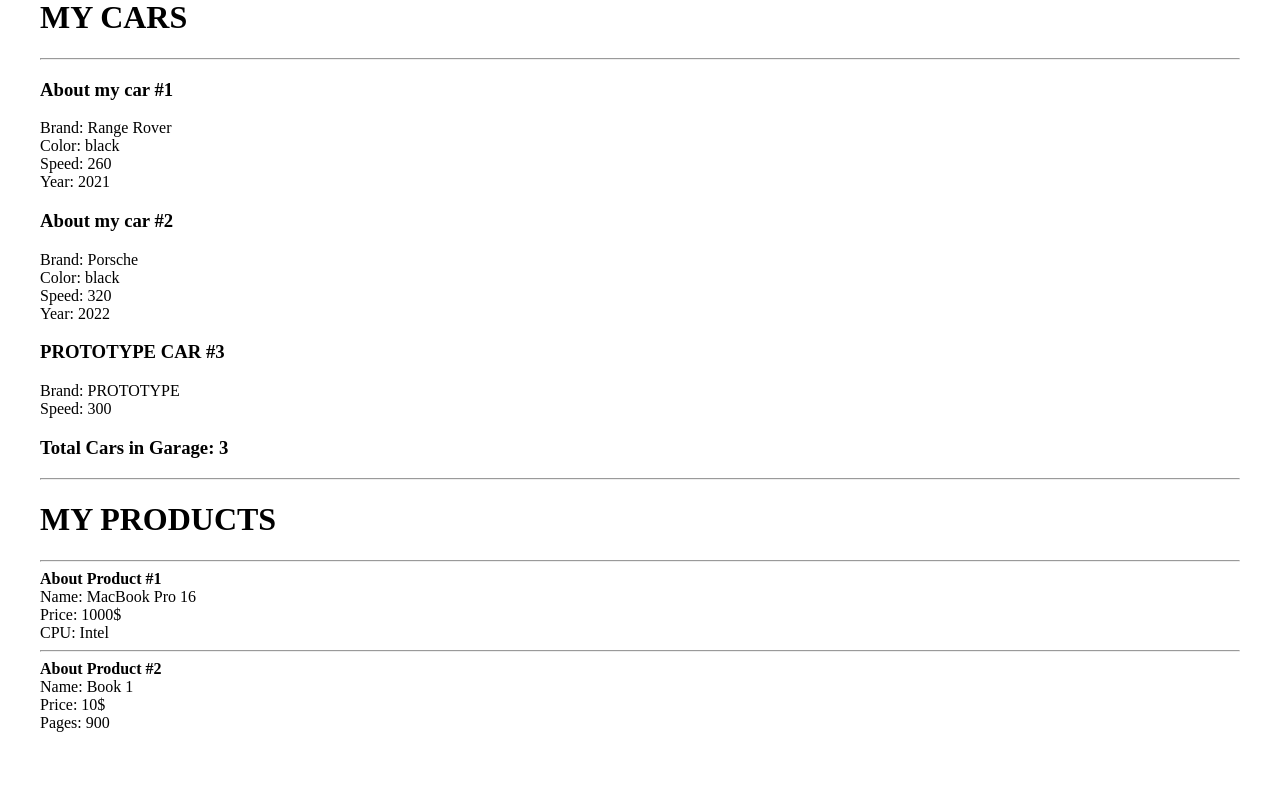
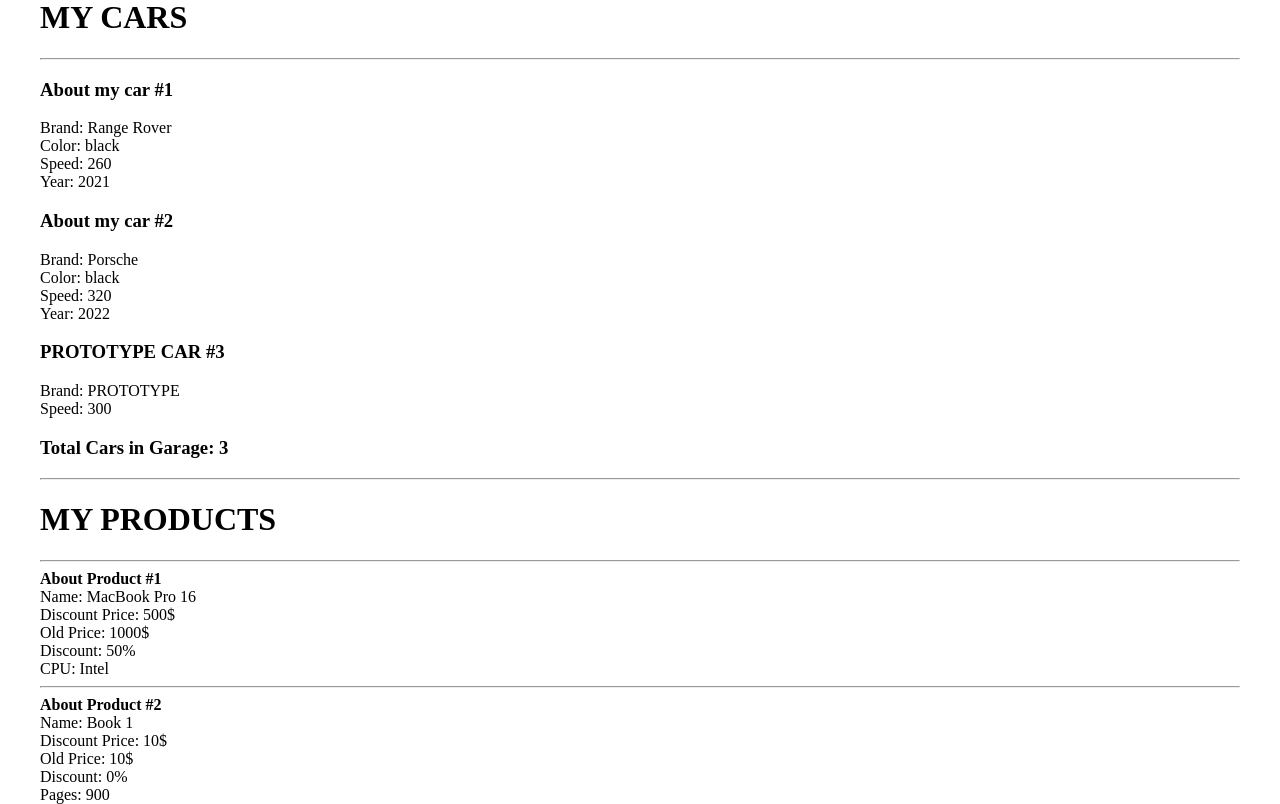
Before and after one commit to WEBSTUDIUS/PHP_OOP, a PHP site: page / in a window 1280 px wide. Shown: the part 22-826 px from the top of the page. Before the commit the page ends 754 px from the top, so only its background shows below. Run offline with PHP 8.4, Linux system fonts and the light colour scheme.

Commit message:
MODIFICATORS

```diff
--- a/classes/NotebookProduct.php
+++ b/classes/NotebookProduct.php
@@ -8,6 +8,7 @@ class NotebookProduct extends Product
     {
         parent::__construct($name, $price);
         $this->cpu = $cpu;
+        $this->setDiscount(50);
     }
 
     /**
--- a/classes/Product.php
+++ b/classes/Product.php
@@ -6,39 +6,50 @@ class Product {
     public $price;
 
 //    public $cpu;
-//    public $numPages;  // make MAIN class
+//    public $numPages;  // Not for MAIN class
+
+    //PUBLIC, PROTECTED, PRIVATE
+//    public $public = "PUBLIC";
+//    protected $protected = "PROTECTED";
+//    private $private = "PRIVATE";
+
+    private $discount = 0; // PROTECTED IS FOR UNABLE TO REDEFINE IT IN THE PUBLIC PART!!!
 
     public static $i = 1;
 
-//    public function __construct($name, $price, $cpu = null, $numPages = null) {  // make MAIN class
+//    public function __construct($name, $price, $cpu = null, $numPages = null) {  // Not for MAIN class
       public function __construct($name, $price) {
 
             $this->name = $name;
-        $this->price = $price;
+            $this->price = $price;
 //        $this->cpu = $cpu;
-//        $this->numPages = $numPages; // make MAIN class
+//        $this->numPages = $numPages; // Not for MAIN class
     }
 
 
 
-//    public function getProduct($type = 'notebook') {   // make MAIN class
+//    public function getProduct($type = 'notebook') {   // Not for MAIN class
         public function getProduct() {
 
             return "<hr><b>About Product #" . self::$i++ ."</b><br>
                 Name: " . $this->name . "<br>
-                Price: " . $this->price . "<br>";
+                Discount Price: " . $this->getPrice() . "$<br>
+                Old Price: " . $this->price . "<br>
+                Discount: " . $this->getDiscount() . "%<br>";
+
+
 //            if($type == 'notebook') {
 //                $out .= "CPU: " . $this->cpu . "<br>";
 //            } else {
 //                $out .= "Pages: " . $this->numPages . "<br>";
 //            }
-//        return $out;    // make MAIN class
+//        return $out;    // Not for MAIN class
     }
 
 
     public function getPrice()
     {
-        return $this->price;
+        return $this->price - ($this->discount / 100 * $this->price);
     }
 
 
@@ -47,4 +58,20 @@ class Product {
         return $this->name;
     }
 
+    /**
+     * @return int
+     */
+    public function getDiscount() : int
+    {
+        return $this->discount;
+    }
+
+    /**
+     * @param int $discount
+     */
+    public function setDiscount(int $discount)
+    {
+        $this->discount = $discount;
+    }
+
 }
```
Also changed, not shown: index.php (+6 -3 lines), timeformat.php (added, +23 -0 lines).
